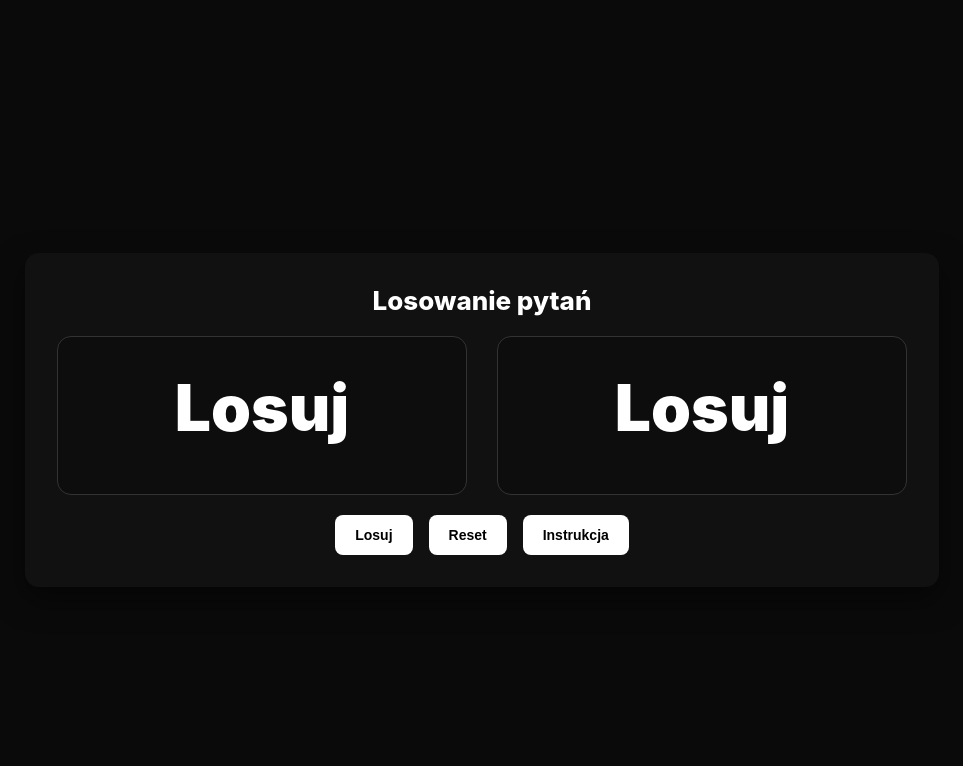
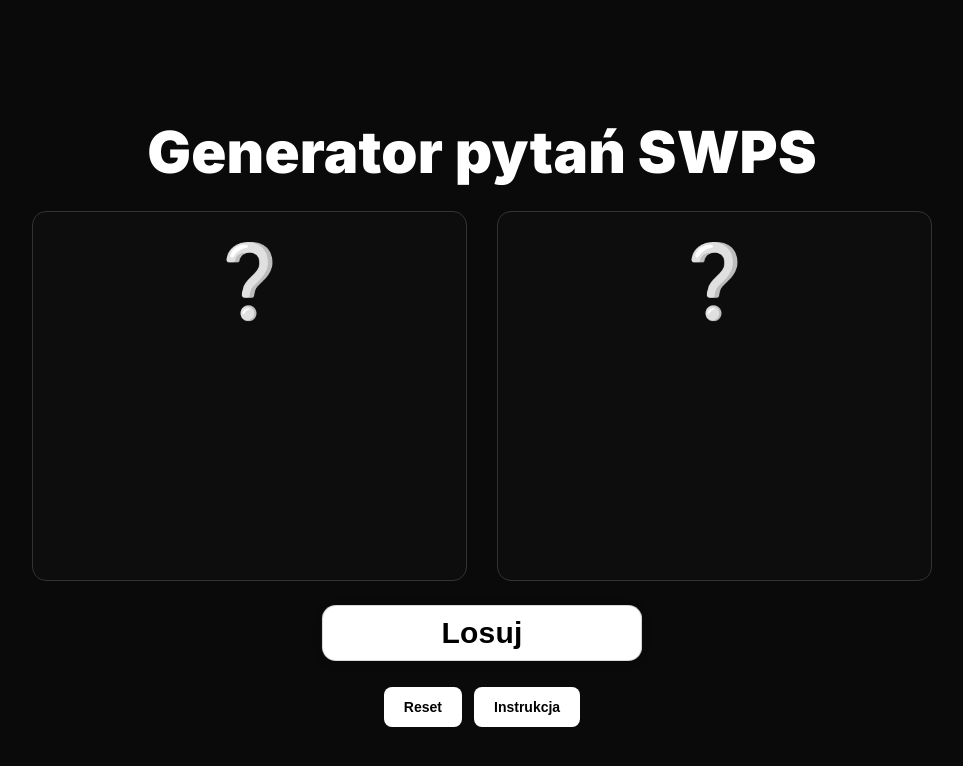
Before and after one commit to Sayukoo/generator-pytan-swps, a plain HTML site: page index.html in a window 1280 px wide. Shown: the whole page, without its empty margins (158-1121 px from the left). Drawn offline with Linux system fonts and the light colour scheme.

Commit message:
Ulepszenie wyglądu

```diff
--- a/index.html
+++ b/index.html
@@ -5,22 +5,30 @@
   <meta name="viewport" content="width=device-width, initial-scale=1" />
   <title>SWPS  Generator Losowych Pytań</title>
   <link rel="stylesheet" href="styles.css" />
+  <link rel="preconnect" href="https://fonts.googleapis.com">
+  <link rel="preconnect" href="https://fonts.gstatic.com" crossorigin>
+  <link href="https://fonts.googleapis.com/css2?family=Inter:wght@400;600;700;800;900&display=swap" rel="stylesheet">
+
 </head>
 <body>
   <div class="app">
-    <h1>Losowanie pytań</h1>
+    <h1 class="app-title">Generator pytań SWPS</h1>
     <div class="cards">
       <div class="card">
-        <div class="num" id="numA">Losuj</div>
-        <div class="question" id="qA"></div>
+        <div class="num" id="numA"> ❔ </div>
+        <div class="question" id="qA">  </div>
       </div>
       <div class="card">
-        <div class="num" id="numB">Losuj</div>
+        <div class="num" id="numB">❔ </div>
         <div class="question" id="qB"></div>
       </div>
     </div>
-    <div class="buttons">
-      <button id="drawBtn">Losuj</button>
+
+    <div class="primary-actions">
+      <button id="drawBtn" class="primary">Losuj</button>
+    </div>
+
+    <div class="footer-actions">
       <button id="resetBtn">Reset</button>
       <button id="helpBtn">Instrukcja</button>
     </div>
@@ -28,13 +36,15 @@
 
   <dialog id="helpDialog">
     <h3>Instrukcja</h3>
-    <p> Kliknij <b>Losuj  </b>, by wylosować dwa numery z listy pytań.<br>
-    - Kliknij dowolną kartę, by wybrać pytanie.<br>
-     <b>Reset</b> czyści losowanie.<br>
-    Skróty: Spacja = Losuj, R = Reset.</p>
+    <p>
+      Kliknij <b>Losuj</b>, aby wylosować dwa numery z listy pytań.<br> <br>
+      Kliknij dowolną kartę, aby wybrać pytanie.<br> <br>
+      <b>Reset</b> czyści losowanie.<br> <br>
+      Skróty: Spacja = Losuj, R = Reset.
+    </p>
     <button id="closeHelp">Zamknij</button>
   </dialog>
 
   <script src="script.js"></script>
-</body>
-</html>
+  </body>
+  </html>
--- a/script.js
+++ b/script.js
@@ -78,6 +78,13 @@
     }
 
     function draw() {
+      // Animacja przycisku Losuj
+      if (drawBtn) {
+        drawBtn.classList.remove('pulse');
+        // reflow dla ponownej animacji
+        void drawBtn.offsetWidth;
+        drawBtn.classList.add('pulse');
+      }
       const N = QUESTIONS.length;
       let a = randInt(1, N);
       let b;
--- a/styles.css
+++ b/styles.css
@@ -18,21 +18,26 @@
       padding: 20px;
     }
     .app {
-      background: var(--panel);
-      border-radius: var(--radius);
-      box-shadow: var(--shadow);
+      /* Jednolite tło – bez panelu */
+      background: transparent;
+      border-radius: 0;
+      box-shadow: none;
       padding: 32px;
-      width: min(850px, 95vw);
-      height: auto;
+      width: min(900px, 95vw);
+      min-height: 100vh; /* centrowanie w pionie */
       display: flex;
       flex-direction: column;
       align-items: center;
       text-align: center;
+      justify-content: center; /* wszystko wyśrodkowane */
+      gap: 18px;
     }
-    h1 {
-      font-weight: 800;
-      font-size: 26px;
-      margin: 0;
+    h1 { margin: 0; }
+    .app-title {
+      font-weight: 900;
+      font-size: 58px;
+      letter-spacing: .2px;
+      margin-top: 4px;
     }
     .cards {
       display: flex;
@@ -40,27 +45,46 @@
       gap: 30px;
       flex-wrap: wrap;
       width: 100%;
-      margin-top: 20px;
+      margin-top: 6px;
     }
     .card {
       flex: 1;
       border: 1px solid #333;
       border-radius: var(--radius);
       background: #0d0d0d;
-      padding: 32px 20px;
-      display: grid;
-      place-items: center;
+      padding: 24px 20px;
+      display: flex;
+      flex-direction: column;
+      align-items: center;
       transition: transform .15s ease, border-color .15s ease;
       min-width: 320px;
+      height: 320px; /* stała wysokość, nie rośnie z tekstem */
+      overflow: hidden;
     }
     .card:hover { transform: scale(1.03); border-color: #fff; }
-    .num { font-size: 64px; font-weight: 900; margin-bottom: 16px; }
-    .question { font-size: 15px; color: var(--fg); line-height: 1.5; text-align: center; max-width: 50ch; }
-    .buttons {
+    .num { font-size: 72px; font-weight: 900; margin-bottom: 12px; }
+    .question {
+      font-size: 16px;
+      color: var(--fg);
+      line-height: 1.5;
+      text-align: center;
+      max-width: 50ch;
+      width: 100%;
+      overflow: auto; /* przewijanie w obrębie okienka */
+      padding-right: 6px; /* miejsce na pasek przewijania */
+      flex: 1 1 auto; /* wypełnia pozostałą wysokość karty */
+    }
+    .primary-actions {
       display: flex;
       justify-content: center;
-      gap: 16px;
-      margin-top: 20px;
+      margin-top: 6px;
+      margin-bottom: 4px; /* bliżej do przycisków poniżej */
+    }
+    .footer-actions {
+      display: flex;
+      justify-content: center;
+      gap: 12px;
+      margin-top: 4px; /* jeszcze bliżej do Losuj */
     }
     button {
       background: #fff;
@@ -72,6 +96,55 @@
       font-weight: 700;
       font-size: 14px;
     }
+    /* Większy + fancy Losuj (bardziej płaski i dłuższy) */
+    .primary-actions .primary#drawBtn {
+      font-size: 30px; /* jeszcze większy */
+      padding: 10px 48px;
+      border-radius: 14px;
+      position: relative;
+      isolation: isolate;
+      min-width: 320px; /* dłuższy kształt */
+      background: #ffffff; /* płaski */
+      border: 1px solid rgba(0,0,0,0.15);
+      box-shadow: 0 2px 8px rgba(0,0,0,0.22);
+      transition: transform .2s ease, box-shadow .2s ease, filter .2s ease;
+      overflow: hidden;
+      letter-spacing: .2px;
+      animation: btnBreath 4.5s ease-in-out infinite; /* ciągła delikatna animacja */
+    }
+    .primary-actions .primary#drawBtn:hover { transform: translateY(-1px) scale(1.03); box-shadow: 0 6px 16px rgba(0,0,0,0.28); }
+    .primary-actions .primary#drawBtn:active { transform: translateY(0) scale(0.99); }
+    /* Połysk przejeżdżający przez przycisk */
+    .primary-actions .primary#drawBtn::after {
+      content: "";
+      position: absolute;
+      inset: 0;
+      background: linear-gradient(120deg, transparent 0%, rgba(255,255,255,.35) 22%, transparent 46%);
+      transform: translateX(-170%);
+      animation: btnShine 10s ease-in-out infinite; /* wolniej i wyraźniej */
+      pointer-events: none;
+      z-index: -1;
+    }
+    /* subtelna poświata */
+    .primary-actions .primary#drawBtn::before {
+      content: "";
+      position: absolute;
+      inset: -2px;
+      border-radius: inherit;
+      box-shadow: 0 0 0 0 rgba(255,255,255,0.0);
+      transition: box-shadow .25s ease;
+      pointer-events: none;
+    }
+    .primary-actions .primary#drawBtn:hover::before {
+      box-shadow: 0 0 0 6px rgba(255,255,255,0.07);
+    }
+    /* Puls po kliknięciu */
+    .primary-actions .primary#drawBtn.pulse {
+      animation: btnPulse 1400ms cubic-bezier(.2,.8,.2,1);
+    }
+    @keyframes btnShine { 0% { transform: translateX(-170%);} 50% { transform: translateX(0%);} 100% { transform: translateX(170%);} }
+    @keyframes btnPulse { 0% { transform: scale(1);} 35% { transform: scale(1.1);} 70% { transform: scale(1.04);} 100% { transform: scale(1);} }
+    @keyframes btnBreath { 0% { transform: scale(1);} 100% { transform: scale(1.02);} }
     button:hover { background: #ddd; }
     dialog {
       position: fixed;
@@ -91,6 +164,7 @@
     @keyframes flipNum { 0% { transform: rotateX(90deg); opacity: .2;} 100% { transform: rotateX(0); opacity: 1;} }
     .card { position: relative; overflow: hidden; }
     .card::after { content: ""; position: absolute; inset: 0; pointer-events: none; background: linear-gradient(120deg, transparent 0%, rgba(255,255,255,.06) 20%, transparent 40%); transform: translateX(-150%); }
-    .card.glow::after { animation: shine 900ms ease-out forwards; }
-    .card.pop { animation: popIn 420ms cubic-bezier(.2,.8,.2,1); }
-    .num.flip { animation: flipNum 380ms cubic-bezier(.2,.8,.2,1); transform-origin: center top; }
+    /* Jeszcze wolniejsze animacje po losowaniu */
+    .card.glow::after { animation: shine 2200ms ease-out forwards; }
+    .card.pop { animation: popIn 1400ms cubic-bezier(.2,.8,.2,1); }
+    .num.flip { animation: flipNum 1400ms cubic-bezier(.2,.8,.2,1); transform-origin: center top; }
```
